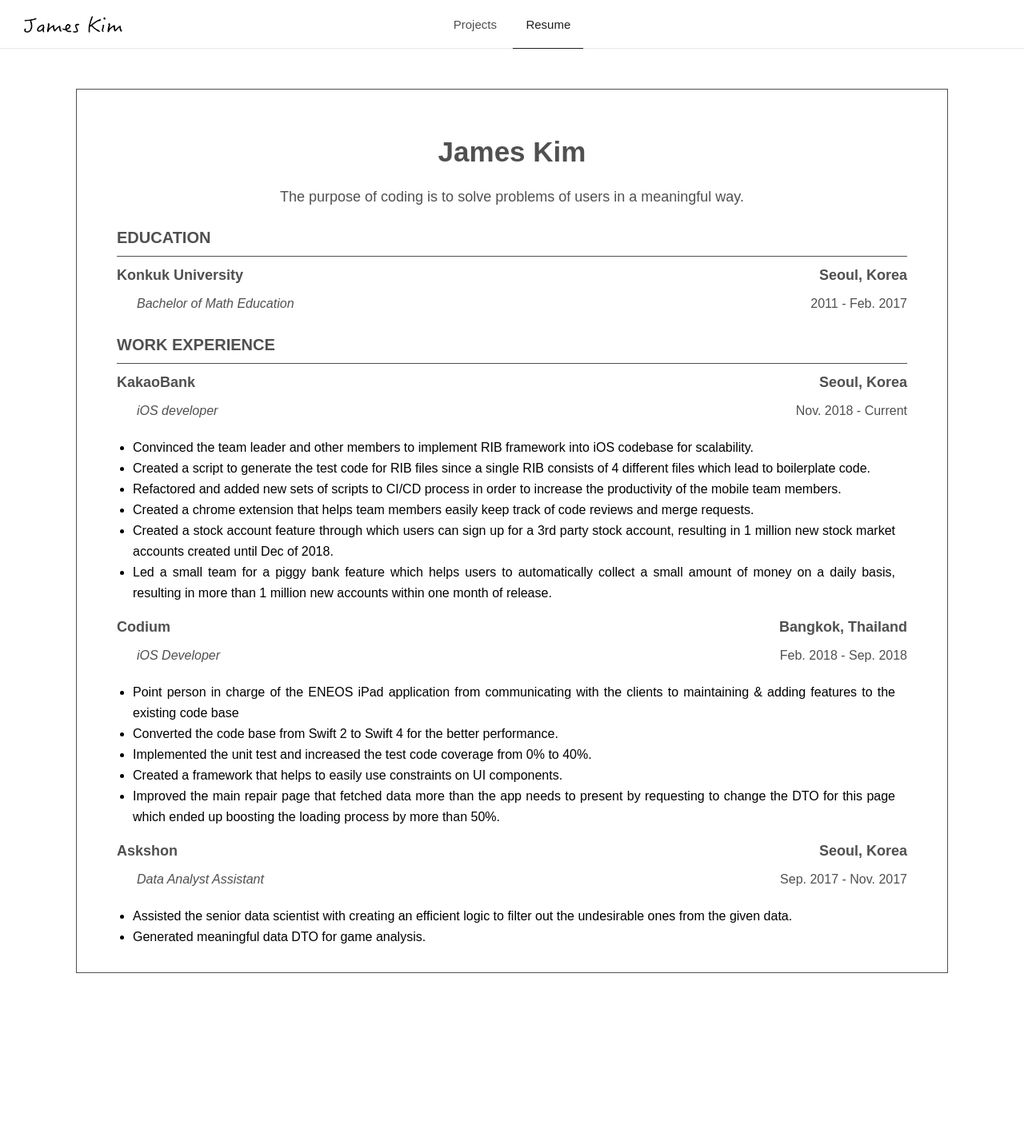
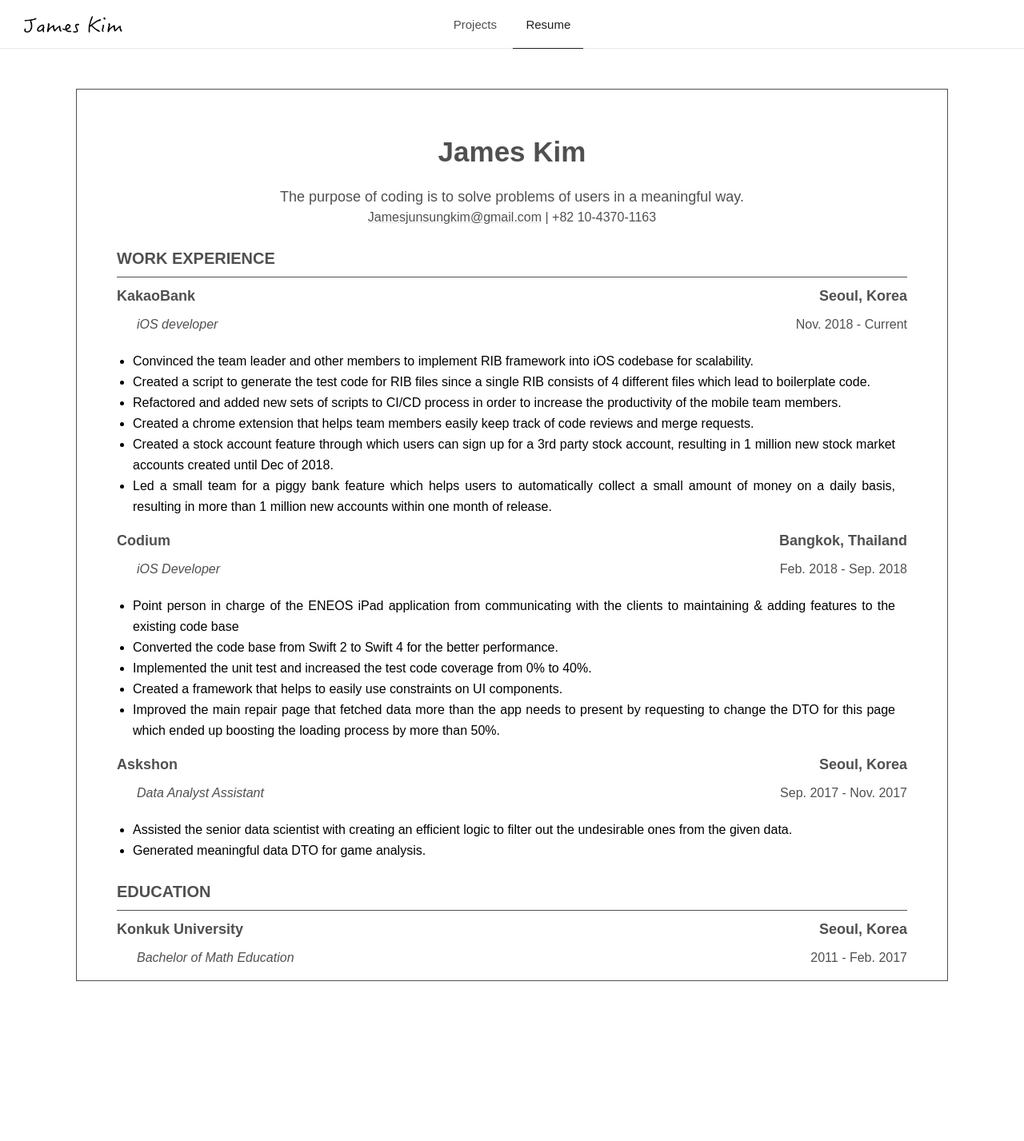
Before and after one commit to JamesJunsungKim/JamesJunsungKim.github.io, a Jekyll site: the page built from resume.html, in a window 1280 px wide. Shown: the whole page at 80% size. Built offline with Jekyll 4.4.1, drawn with Linux system fonts in a browser that asks for light colours; some web fonts are replaced.

Commit message:
resume layout change

```diff
--- a/assets/css/screen.css
+++ b/assets/css/screen.css
@@ -1516,6 +1516,10 @@
 
 }
 
+.resume-contact-conatiner {
+    text-align: center;
+}
+
 .resume-button-gray {
     background-color: #6f6f6f;
     border: 1px solid #6f6f6f;
--- a/resume.html
+++ b/resume.html
@@ -9,17 +9,9 @@
 <div class="resume-content">
     <div class="resume-name">James Kim</div>
     <div class="resume-address">The purpose of coding is to solve problems of users in a meaningful way.</div>
-
-    <div class="resume-education">
-        <div class="resume-category-title">EDUCATION</div>
-        <div class="resume-category-element-row">
-            <div class="resume-category-element-title">Konkuk University</div>
-            <div class="resume-category-element-title-right">Seoul, Korea</div>
-        </div>
-        <div class="resume-category-element-row">
-            <div class="resume-category-element-description italic-font">Bachelor of Math Education</div>
-            <div class="resume-category-element-rightdescription">2011 - Feb. 2017</div>
-        </div>
+    <div class="resume-contact-conatiner">
+        <a href="mailto:jamesjunsungkim@gmail.com">Jamesjunsungkim@gmail.com</a>
+         | +82 10-4370-1163
     </div>
 
     <div class="resume-experience">
@@ -82,4 +74,16 @@
             </ul>
         </div>
     </div>
+
+    <div class="resume-education">
+        <div class="resume-category-title">EDUCATION</div>
+        <div class="resume-category-element-row">
+            <div class="resume-category-element-title">Konkuk University</div>
+            <div class="resume-category-element-title-right">Seoul, Korea</div>
+        </div>
+        <div class="resume-category-element-row">
+            <div class="resume-category-element-description italic-font">Bachelor of Math Education</div>
+            <div class="resume-category-element-rightdescription">2011 - Feb. 2017</div>
+        </div>
+    </div>
 </div>
```
